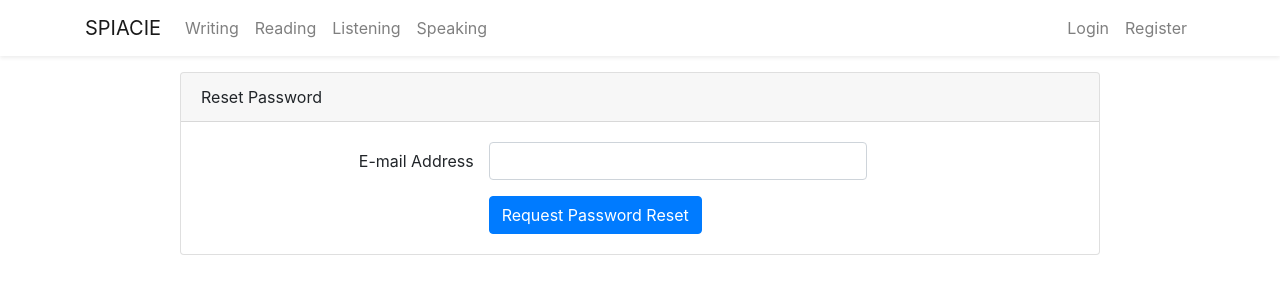
After one commit to Bevanwhite/IELTS_Question_paper_1, a Flask app: page /reset_password in a window 1280 px wide. The commit adds this page. Shown: the top 300 px of the page. Run offline with Flask 2, Linux system fonts and the light colour scheme; some libraries are stand-ins or nearby versions.

Commit message:
reset-password is done email is not working

```diff
--- a/flaskblog/forms.py
+++ b/flaskblog/forms.py
@@ -115,7 +115,26 @@ class WritingpaperForm(FlaskForm):
                 'This title is taken. Please choose a diffrent one')
 
 
-class WritingpaperanswerFrom(FlaskForm):
-    task01_answer = TextAreaField('Question 01', validators=[DataRequired()])
-    task02_answer = TextAreaField('Question 01', validators=[DataRequired()])
+class WritingpaperanswerForm(FlaskForm):
+    task01_answer = TextAreaField('Answer 01', validators=[DataRequired()])
+    task02_answer = TextAreaField('Answer 02', validators=[DataRequired()])
     submit = SubmitField('Save Your answer')
+
+
+class RequestResetForm(FlaskForm):
+    email = StringField('E-mail Address', validators=[DataRequired(), Email()])
+    submit = SubmitField('Request Password Reset')
+
+    def validate_email(self, email):
+        user = User.query.filter_by(email=email.data).first()
+        if user is None:
+            raise ValidationError(
+                'There is no account with that email. You must register first.')
+
+
+class ResetPasswordForm(FlaskForm):
+    password = PasswordField('Password', validators=[
+                             DataRequired()])
+    confirm_password = PasswordField('Confirm Password', validators=[
+                                     DataRequired(), EqualTo('password')])
+    submit = SubmitField('Reset Password')
--- a/flaskblog/routes.py
+++ b/flaskblog/routes.py
@@ -2,11 +2,12 @@ import secrets
 import os
 from PIL import Image
 from flask import render_template, url_for, flash, redirect, request, abort
-from flaskblog import app, db, bcrypt
-from flaskblog.forms import RegistrationForm, LoginForm, UpdateAccountForm, PostForm, QuestionpaperForm
-from flaskblog.forms import WritingpaperForm, WritingpaperanswerFrom
+from flaskblog import app, db, bcrypt, mail
+from flaskblog.forms import (RegistrationForm, LoginForm, UpdateAccountForm, PostForm, QuestionpaperForm,
+                             WritingpaperForm, WritingpaperanswerForm, RequestResetForm, ResetPasswordForm)
 from flaskblog.models import User, Post, Questionpaper, Writingpaper
 from flask_login import login_user, current_user, logout_user, login_required
+from flask_mail import Message
 
 
 @app.route("/")
@@ -197,7 +198,7 @@ def new_writingpaper():
 
 @app.route("/writing/<int:writing_id>")
 def show_writing(writing_id):
-    form = WritingpaperanswerFrom()
+    form = WritingpaperanswerForm()
     writingpaper = Writingpaper.query.get_or_404(writing_id)
 
     return render_template('writing_paper.html', title=writingpaper.title, writingpaper=writingpaper, form=form)
@@ -234,3 +235,48 @@ def new_question():
         flash('Your Question Paper has been Created!', 'success')
         return redirect(url_for('writing'))
     return render_template('create_questionpaper.html', form=form, legend='Question New Paper')
+
+
+def send_reset_email(user):
+    token = user.get_reset_token()
+    msg = Message('Password Reset Request',
+                  sender='jefferybevan@gmail.com',
+                  recipients=[user.email])
+    msg.body = f'''To reset your password, vist the following link:
+{url_for('reset_token', token=token, _external=True)}
+
+IF you did not make this request then simply ignore this email no changes will be made.
+'''
+    mail.send(msg)
+
+
+@app.route("/reset_password", methods=['GET', 'POST'])
+def reset_request():
+    if current_user.is_authenticated:
+        return redirect(url_for('home'))
+    form = RequestResetForm()
+    if form.validate_on_submit():
+        user = User.query.filter_by(email=form.email.data).first()
+        send_reset_email(user)
+        flash('An email has been sent with instructions to reset your password', 'info')
+        return redirect(url_for('login'))
+    return render_template('reset_request.html', title='Reset Password', form=form)
+
+
+@app.route("/reset_password/<token>", methods=['GET', 'POST'])
+def reset_token(token):
+    if current_user.is_authenticated:
+        return redirect(url_for('home'))
+    user = User.verify_reset_token(token)
+    if user is None:
+        flash('That is an invalid or expired token', 'warning')
+        return redirect(url_for(reset_request))
+    form = ResetPasswordForm()
+    if form.validate_on_submit():
+        hashed_password = bcrypt.generate_password_hash(
+            form.password.data).decode('utf-8')
+        user.password = hashed_password
+        db.session.commit()
+        flash('Your Password has been updated!! You are now able to log in', 'success')
+        return redirect(url_for('login'))
+    return render_template('reset_token.html', title='Reset Password', form=form)
--- /dev/null
+++ b/flaskblog/templates/reset_request.html
@@ -0,0 +1,31 @@
+{% extends 'layout.html' %} {% block content %}
+<div class="row justify-content-center mt-3">
+  <div class="col-md-10">
+    <div class="card">
+      <div class="card-header">Reset Password</div>
+      <div class="card-body">
+        <form method="POST" action="">
+          {{ form.hidden_tag() }}
+          <div class="form-group row">
+            {{ form.email.label(class_="col-md-4 col-form-label
+            text-md-right")}} {% if form.email.errors %}
+            {{form.email(class="form-control col-md-5 is-invalid")}}
+            <div class="invaild-feedback col-md-3 text-danger">
+              {% for error in form.email.errors %}
+              <small>{{ error }}</small>
+              {% endfor %}
+            </div>
+            {% else %} {{ form.email(class_="form-control col-md-5")}} {% endif
+            %}
+          </div>
+          <div class="form-group row mb-0">
+            <div class="offset-md-4">
+              {{ form.submit(class="btn btn-primary")}}
+            </div>
+          </div>
+        </form>
+      </div>
+    </div>
+  </div>
+</div>
+{% endblock content %}
```
Also changed, not shown: flaskblog/__init__.py (+11 -1 lines), flaskblog/models.py (+15 -1 lines), flaskblog/templates/login.html (+8 -1 lines), flaskblog/templates/reset_token.html (added, +43 -0 lines), flaskblog/site.db, flaskblog/static/writingpaper/93f2a52d52dcf9d7.jpg (added), flaskblog/static/writingpaper/e6a4380a27cf37fc.jpg (added).
